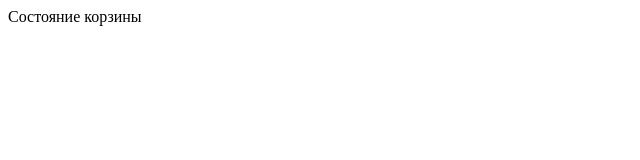
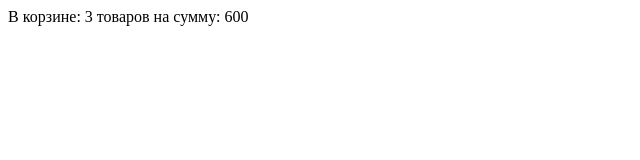
Before and after one commit to TomMonaco27/JS, a plain HTML site: page 5_JS_Task_4_Shopping_Basket/index.html in a window 1280 px wide. Shown: the whole page, without its empty margins (0-640 px from the left). Drawn offline with Linux system fonts and the light colour scheme.

Commit message:
Update index.html

```diff
--- a/5_JS_Task_4_Shopping_Basket/index.html
+++ b/5_JS_Task_4_Shopping_Basket/index.html
@@ -6,6 +6,6 @@
 </head>
 <body>
 <div id="message_sb">Состояние корзины</div>
-<script src="shopingBasket2.js"></script>
+<script src="shopingBasket.js"></script>
 </body>
 </html>
```
